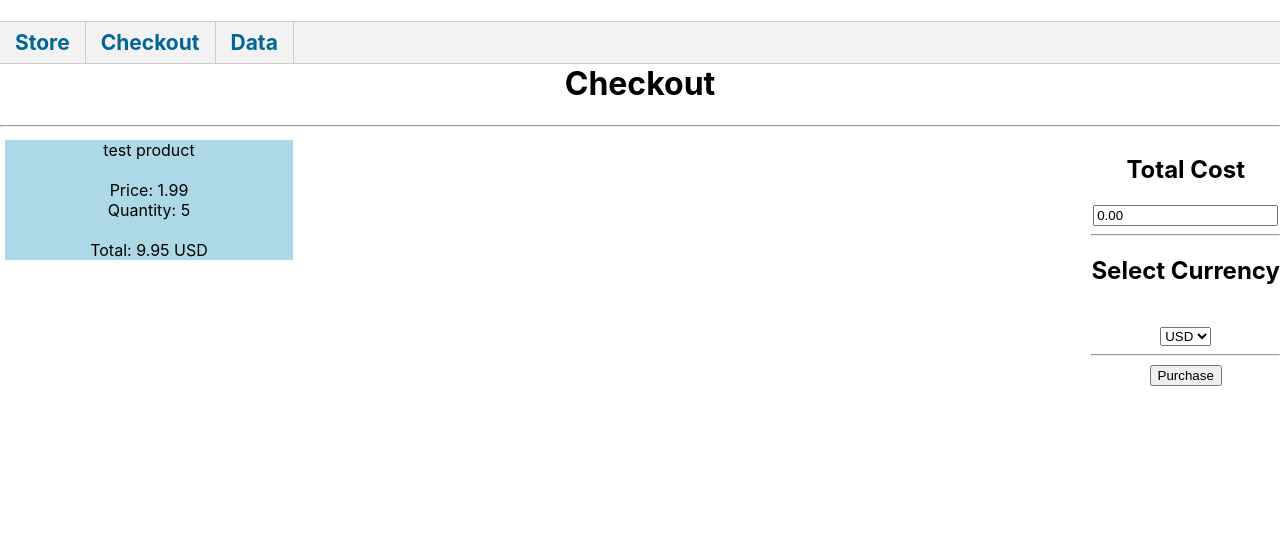
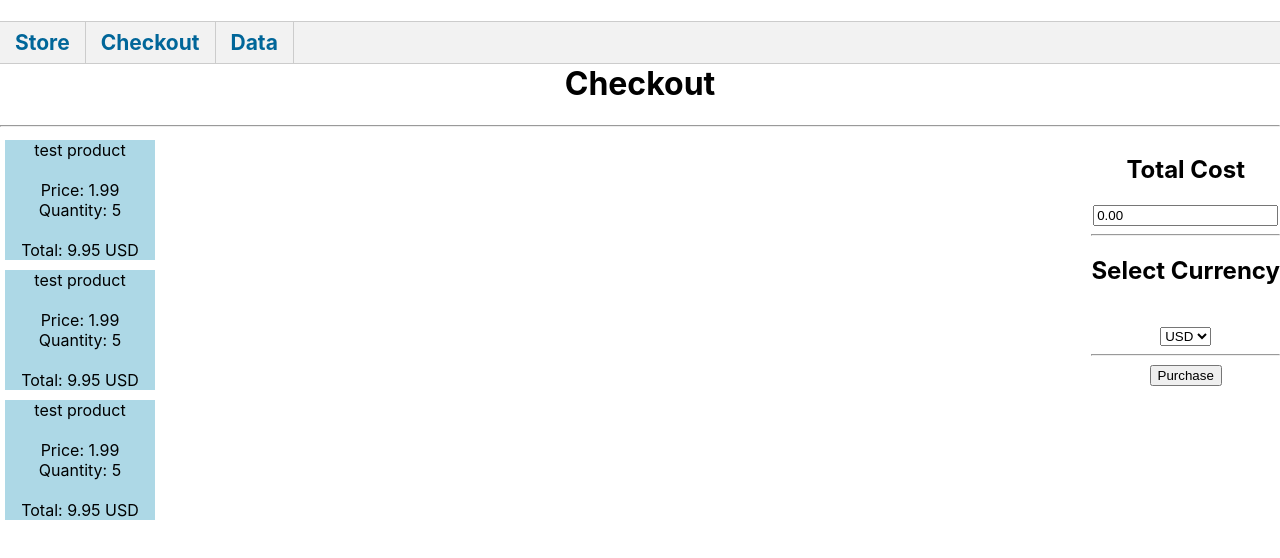
Before and after one commit to The-Software-Guild/c40finalproject-teem-5, a React (Create React App) app in the folder ecommerce-react/: page /checkout in a window 1280 px wide. Shown: the top 558 px of the page. Built offline with nearby package versions, Linux system fonts and the light colour scheme; no server answers.

Commit message:
minor changes

```diff
--- a/ecommerce-react/src/App.js
+++ b/ecommerce-react/src/App.js
@@ -26,6 +26,20 @@ class App extends Component {
             }
         ],
         cartData: [
+            {
+                title: "test product",
+                price: 1.99,
+                quantity: 5,
+                itemId:0,
+                category:'fake'
+            },
+            {
+                title: "test product",
+                price: 1.99,
+                quantity: 5,
+                itemId:0,
+                category:'fake'
+            },
             {
                 title: "test product",
                 price: 1.99,
--- a/ecommerce-react/src/pages/checkout_page.js
+++ b/ecommerce-react/src/pages/checkout_page.js
@@ -9,7 +9,7 @@ const ListedItem = ({item, key }) =>{
 
     return(
 
-        <Card style={{width: '18rem', backgroundColor:"lightblue", margin:"5px"}} >
+        <Card style={{width: '150px', backgroundColor:"lightblue", margin:"5px", display:"grid"}} >
             <Card.Body>
                 <Card.Title>{item.title}</Card.Title>
                 <div>
@@ -43,12 +43,12 @@ class CheckoutPage extends React.Component {
             </Row>
             <hr/>
             <Row style={{display:"flex", justifyContent:"space-between"}}>
-                <Col sm={8} className="Cart-Display">
-                    <span id="checkout_page" className="App-page">
+                <Col md={8} className="Cart-Display" style={{gridTemplateColumns: "repeat(3, 200px)"}}>
+                    <div id="checkout_page" className="App-page" >
                         {items.map((item, i) => {
-                            return <ListedItem item={item} key={i} />
+                            return <ListedItem item={item} key={i}/>
                         })}
-                    </span>
+                    </div>
                 </Col>
                 <Col sm={4}>
                     <h2>Total Cost</h2>
```
